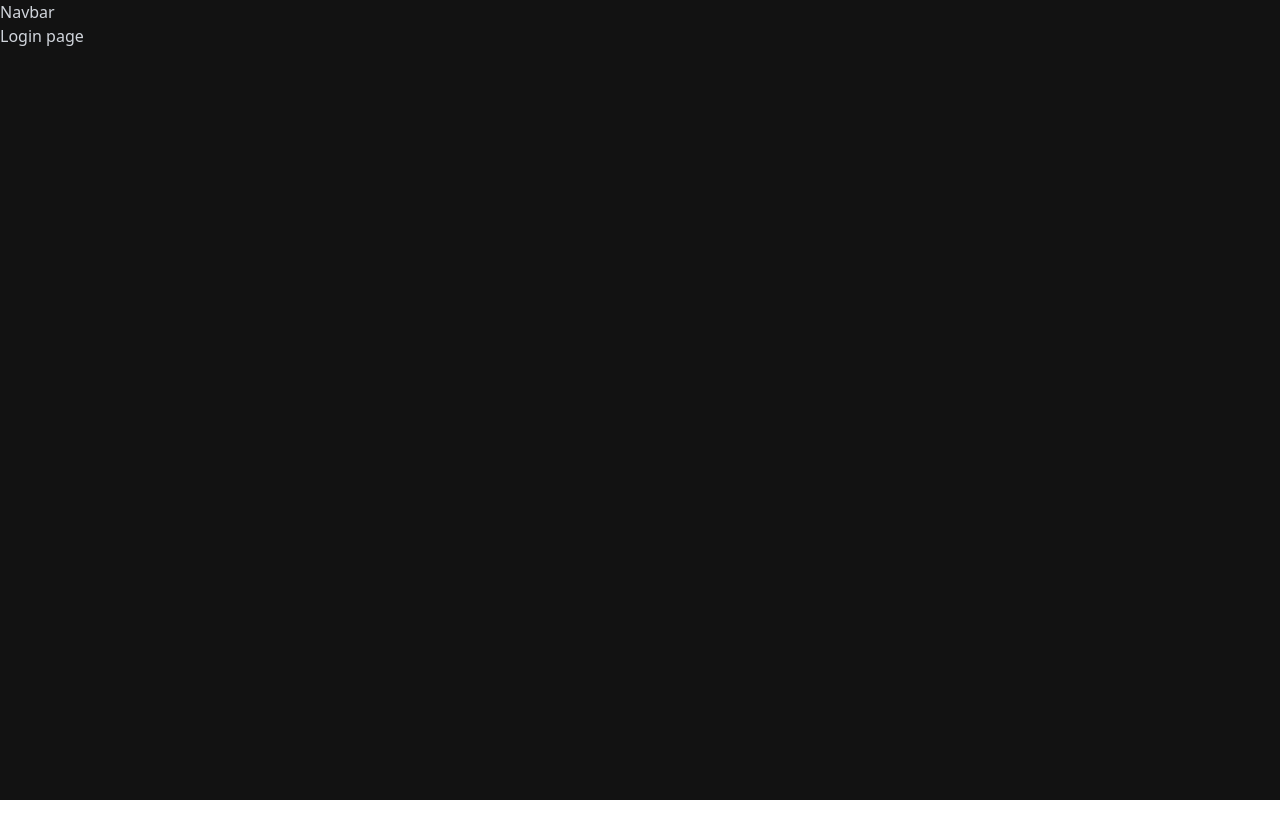
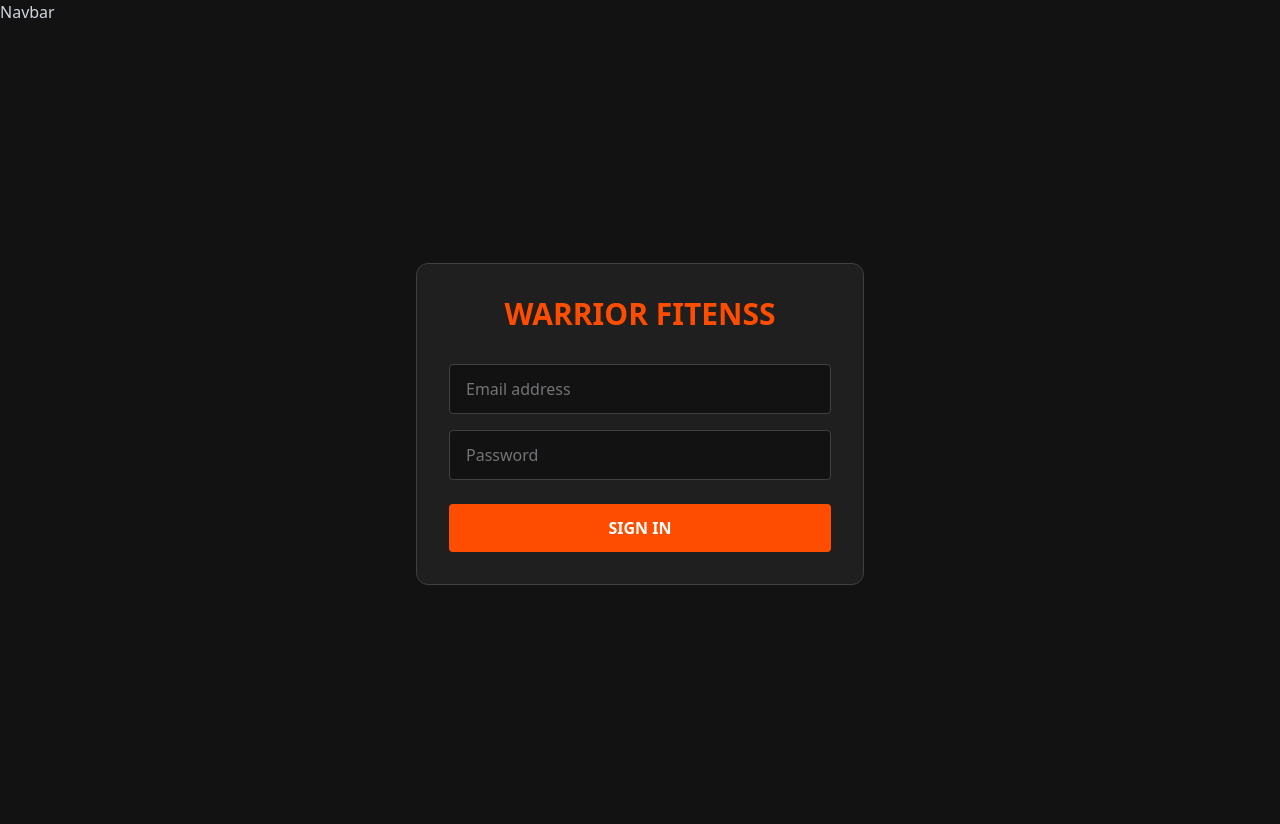
Before and after one commit to NiwanthaSanjula/WarriorFitnessOMS, a React app in the folder frontend/: page /login in a window 1280 px wide. Before the commit the page ends 800 px from the top, so only its background shows below. Built offline with nearby package versions, Linux system fonts and the light colour scheme; no server answers; the HTML template or start-up script is replaced by a standard one.

Commit message:
Implement Login UI functionality

```diff
--- a/frontend/src/App.tsx
+++ b/frontend/src/App.tsx
@@ -2,11 +2,11 @@ import { Route, Routes } from "react-router-dom"
 import PublicLayout from "./layouts/PublicLayout"
 import ProtectedRoute from "./components/ProtectedRoute"
 import PortalLayout from "./layouts/PortalLayout"
+import Login from "./pages/public/Login"
 
 
 // Simple placeholder pages for now
 const Home = () => <div>Landing page</div>
-const Login = () => <div>Login page</div>
 const Dashboard = () => <div>User Dashboard</div>
 
 const App = () => {
--- /dev/null
+++ b/frontend/src/components/ui/Button.tsx
@@ -0,0 +1,25 @@
+import React from 'react'
+
+interface ButtonProps extends React.ButtonHTMLAttributes<HTMLButtonElement> {
+    variant?: 'primary' | 'outline' | 'danger';
+    loading?: boolean;
+}
+
+export const Button = ({ children, variant = 'primary', loading, ...props} : ButtonProps) => {
+
+  const varients = {
+    primary : 'bg-warrior-orange text-white hover:scale-105 duration-200',
+    outline : 'border border-warrior-orange text-warrior-orange hover:bg-warrior-orange hover:text-white',
+    danger : 'bg-red-500 text-white hover:bg-red-600'
+  };
+
+  return (
+    <button
+      {...props}
+      disabled={loading || props.disabled}
+      className={`w-full py-3 px-4 font-bold rounded transition-all flex items-center justify-center gap-2 disabled:opacity-50 ${varients[variant]}`}
+    >
+        {loading ? <span className='animate-spin rounded-full h-5 w-5 border-b-2 border-white'></span> : children}
+    </button>
+  )
+}
--- /dev/null
+++ b/frontend/src/components/ui/Input.tsx
@@ -0,0 +1,14 @@
+import React from 'react'
+
+interface InputProps extends React.InputHTMLAttributes<HTMLInputElement> {
+    label?: string;
+}
+export const Input = ({ label, ...props }: InputProps) =>  (
+    <div className='w-full space-y-1'>
+      {label && <label className='text-sm font-medium text-gray-300'>{label}</label>}
+      <input
+        {...props}
+        className='w-full px-4 py-3 rounded bg-warrior-dark border border-neutral-700 focus:border-warrior-orange outline-none transition-all duration-200'
+      />
+    </div>
+)
--- /dev/null
+++ b/frontend/src/pages/public/Login.tsx
@@ -0,0 +1,86 @@
+import { useState } from "react"
+import { useAuth } from "../../context/AuthContext";
+import { useNavigate } from "react-router-dom";
+import { Input } from "../../components/ui/Input";
+import { Button } from "../../components/ui/Button";
+import axios from "axios";
+
+const Login = () => {
+
+    const [email, setEmail] = useState('');
+    const [password, setPassword] = useState('');
+    const [error, setError] = useState('');
+    const [isSubmitting, setIsSubmitting] = useState(false)
+
+    const { login } = useAuth();
+    const navigate = useNavigate();
+
+    const handleSubmit = async (e: React.SubmitEvent) => {
+        e.preventDefault();
+        setError('');
+        setIsSubmitting(true);
+
+        try {
+            // Call the login function from context
+            await login({ email, password});
+
+            //  On success, navigate to dashboard
+            navigate('/dashboard');
+
+        } catch (error: unknown) {
+            //  Handle backend errors (e.g. invalid credentials)
+            if (axios.isAxiosError(error)) {
+                setError(error.response?.data?.message || 'Login failed. Please try again.');
+            } else {
+                setError('An unexpected error occurred.');
+            }
+        } finally {
+            setIsSubmitting(false);
+        }
+    }
+
+    return (
+        <div className="min-h-screen flex items-center justify-center px-4 bg-warrior-dark">
+            <div className="max-w-md border border-neutral-700 w-full space-y-8 p-8 bg-warrior-grey rounded-xl">
+                <h2 className="text-3xl text-warrior-orange font-bold text-center">
+                    WARRIOR FITENSS
+                </h2>
+
+                <form className="mt-8 space-y-6" onSubmit={handleSubmit}>
+                    {error && (
+                        <div className="bg-red-500 border border-red-500 text-red-500 p-3 rounded text-sm">
+                            {error}
+                        </div>
+                    )}
+
+                    <div className="space-y-4">
+                        <Input
+                            type="email"
+                            required
+                            placeholder="Email address"
+                            value={email}
+                            onChange={(e) => setEmail(e.target.value)}
+                        />
+
+                         <Input
+                            type="password"
+                            required
+                            placeholder="Password"
+                            value={password}
+                            onChange={(e) => setPassword(e.target.value)}
+                        />
+                    </div>
+
+                    <Button
+                        type="submit"
+                        loading = {isSubmitting}
+                    >
+                        SIGN IN
+                    </Button>
+                </form>
+            </div>
+        </div>
+  );
+};
+
+export default Login
--- a/frontend/src/services/authService.ts
+++ b/frontend/src/services/authService.ts
@@ -8,7 +8,7 @@ export const authService = {
     },
 
     getMe: async () => {
-        const response = await api.get('auth/me');
+        const response = await api.get('users/me');
         return response.data;
     },
 
```
